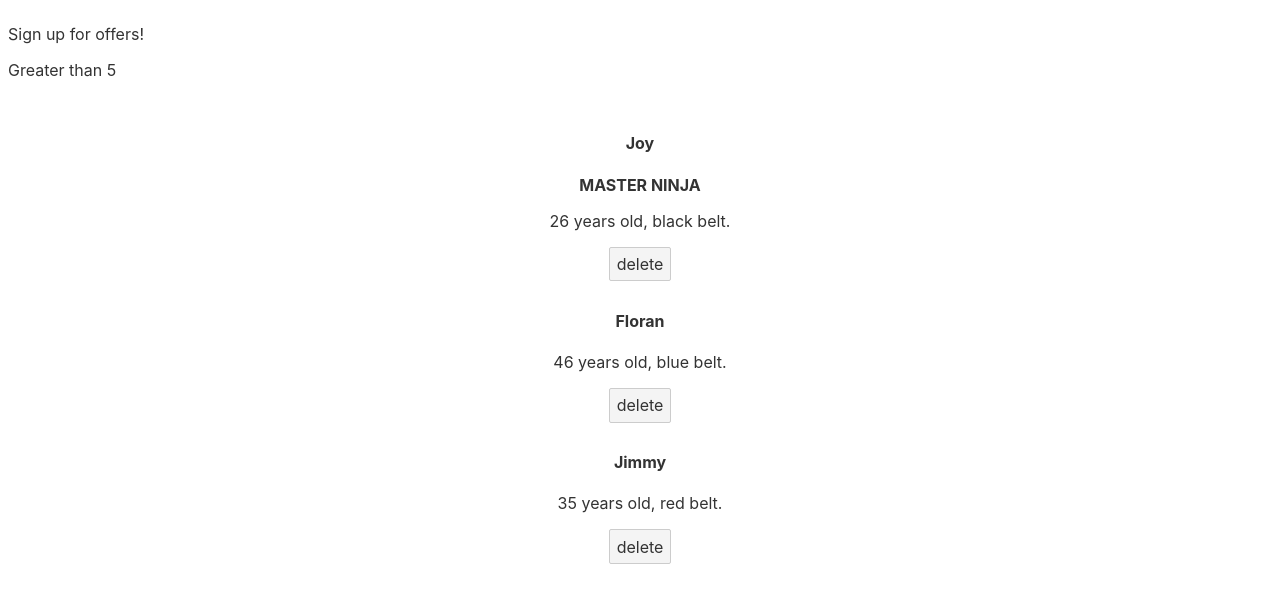
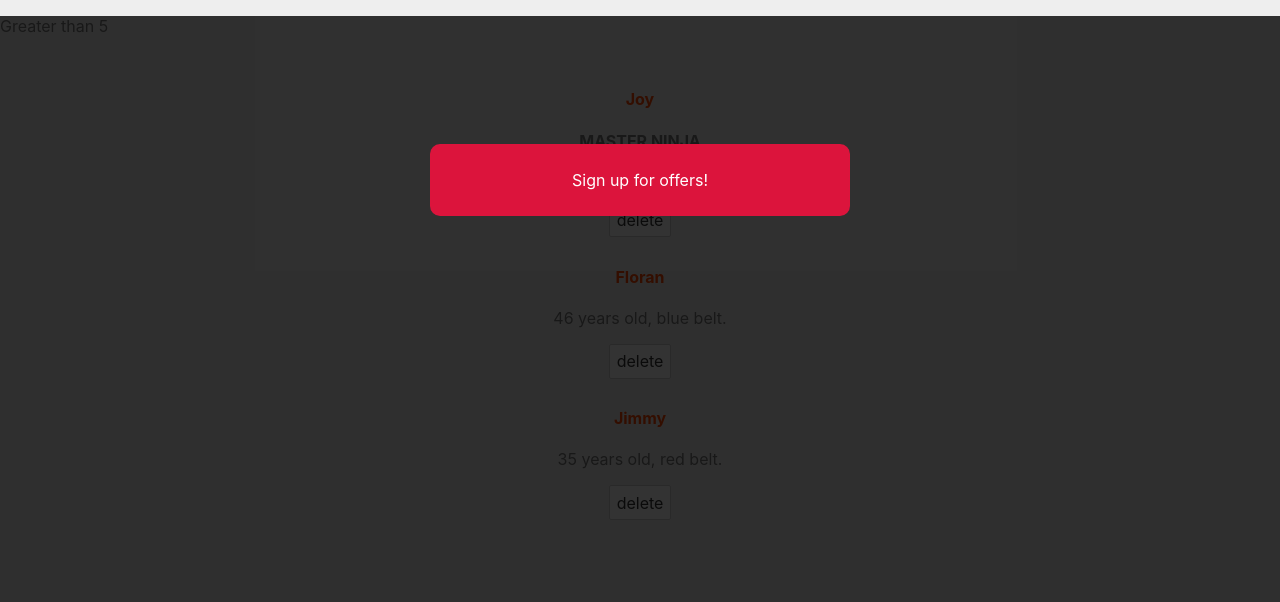
Before and after one commit to Ananyachy2001/Svelte_Tutorial, a Svelte app: page / in a window 1280 px wide. Shown: the top 602 px of the page. Built offline with nearby package versions, Linux system fonts and the light colour scheme.

Commit message:
css conditional styles

```diff
--- a/public/global.css
+++ b/public/global.css
@@ -61,3 +61,20 @@ button:not(:disabled):active {
 button:focus {
 	border-color: #666;
 }
+
+
+/* extra styles */
+
+body{
+	color: #777;
+	background: #eee;
+	padding: 0;
+	margin: 0;
+}
+
+h4{
+	color: orangered;
+}
+button{
+	background: white;
+}
--- a/src/Modal.svelte
+++ b/src/Modal.svelte
@@ -1,9 +1,10 @@
 <script>
 let showModal = true;
+let isPromo = true;
 </script>
 
 {#if showModal}
-<div class="dackdrop">
+<div class="backdrop" class:promo={isPromo}>
     <div class="modal">
         <p>Sign up for offers!</p>
     </div>
@@ -12,4 +13,24 @@ let showModal = true;
 
 <style>
 
+    .backdrop {
+        width: 100%;
+        height: 100%;
+        position: fixed;
+        background: rgba(0,0,0,0.8);
+    }
+
+    .modal{
+        padding: 10px;
+        border-radius: 10px;
+        max-width: 400px;
+        margin: 10% auto;
+        text-align: center;
+    }
+
+    .promo .modal{
+        background: crimson;
+        color: white;
+    }
+
 </style>
```
